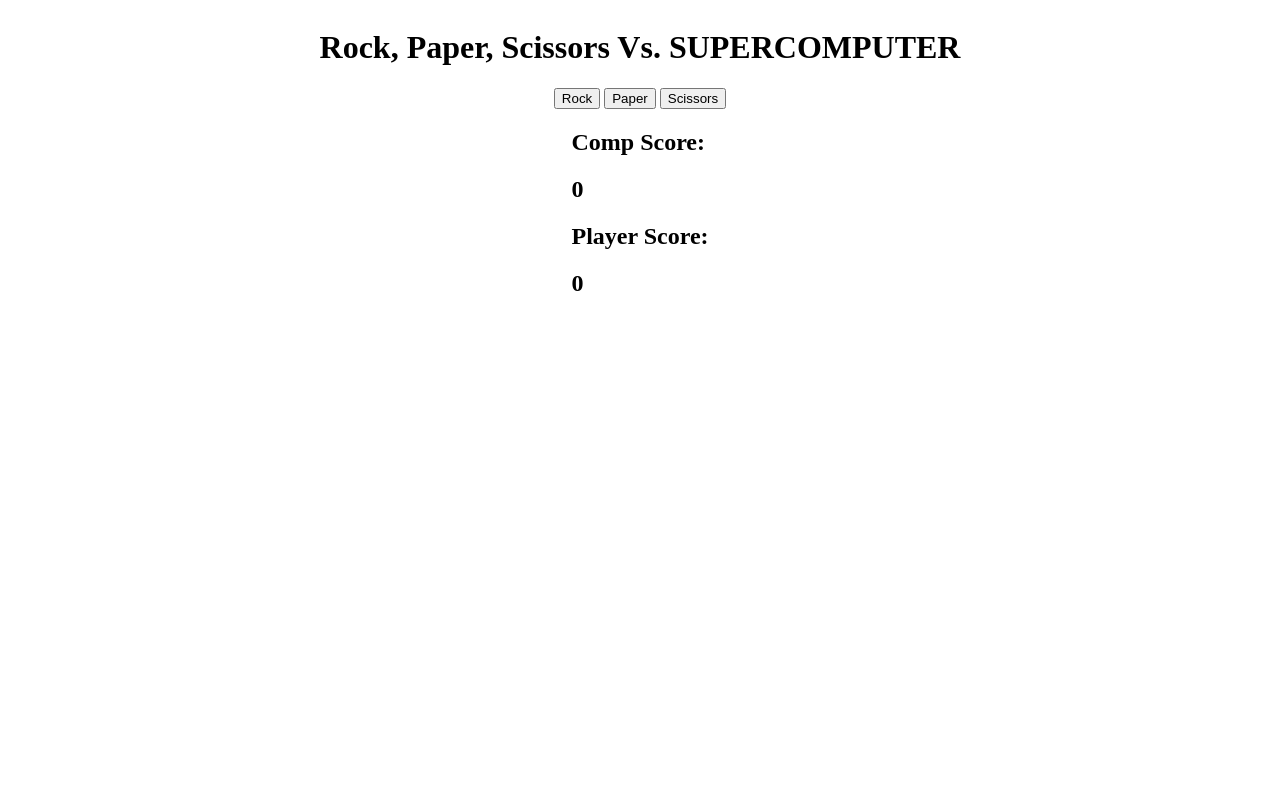
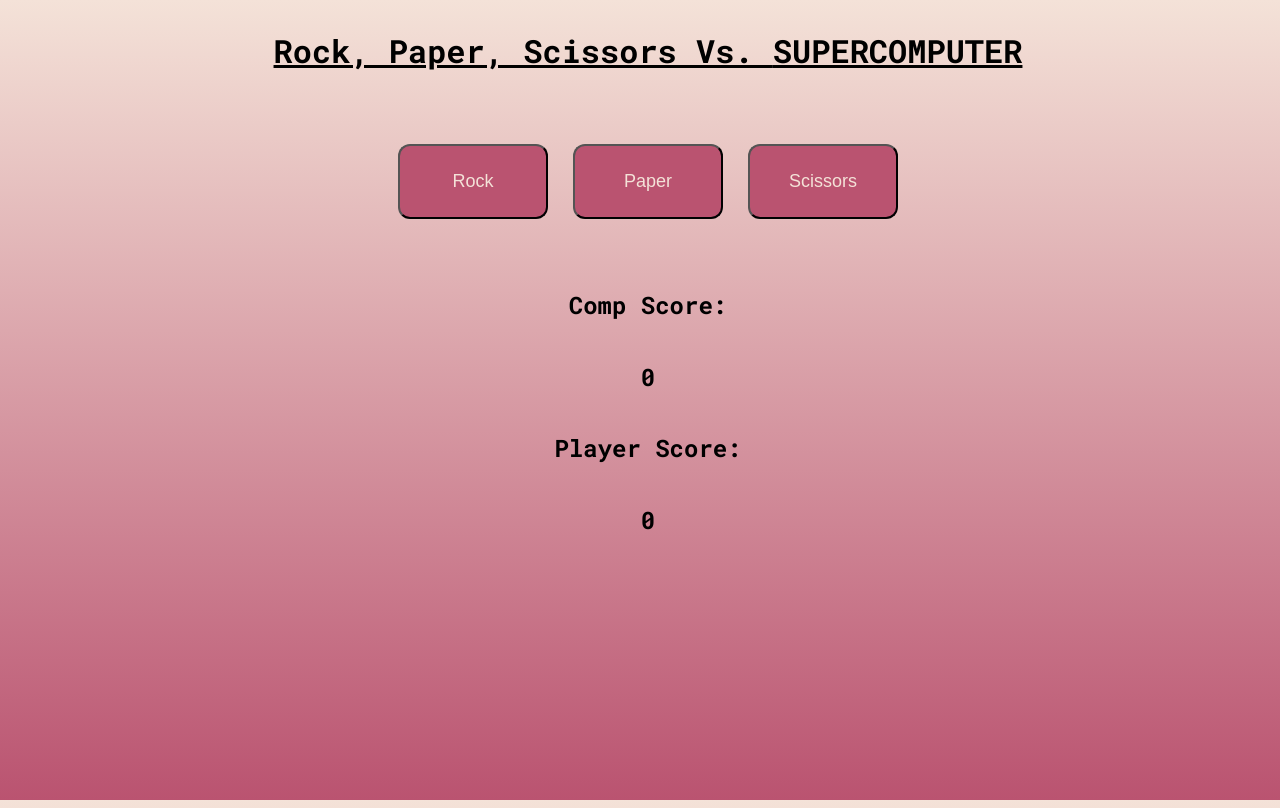
Before and after one commit to coltonbaird1/rock-paper-scissors-javascript, a plain HTML site: page index.html in a window 1280 px wide. Drawn offline with Linux system fonts and the light colour scheme.

Commit message:
Made site look prettier with css styles

```diff
--- a/index.html
+++ b/index.html
@@ -7,6 +7,9 @@
     <title>Document</title>
     <script src="script.js"></script>
     <link rel="stylesheet" href="styles.css">
+    <link rel="preconnect" href="https://fonts.googleapis.com">
+<link rel="preconnect" href="https://fonts.gstatic.com" crossorigin>
+<link href="https://fonts.googleapis.com/css2?family=Roboto+Mono:wght@700&display=swap" rel="stylesheet">
 </head>
 <body>
     <div class="container">
@@ -21,12 +24,12 @@
         </div>
 
         <div class="score">
-            <div class="comp-score">
+            <div class="comp-score align">
                 <h2>Comp Score:</h2>
                 <h2>0</h2>
             </div>
 
-            <div class="player-score">
+            <div class="player-score align">
                 <h2>Player Score:</h2>
                 <h2>0</h2>
             </div>
--- a/styles.css
+++ b/styles.css
@@ -1,6 +1,42 @@
+html {
+    height: 100%;
+}
+body {
+    background-image: linear-gradient(#f4e2d8, #ba5370);
+    height: 100%;
+    width: 100%;
+    font-family: 'Roboto Mono', monospace;
+}
+
 .container {
     display: flex;
     justify-content: center;
     align-items: center;
     flex-direction: column;
+    gap: 50px;
 }
+
+.align {
+    display: flex;
+    justify-content: center;
+    align-items: center;
+    flex-direction: column;
+}
+
+button {
+    border-radius: 12px;
+    width: 150px;
+    height: 75px;
+    font-size: 18px;
+    background-color: #ba5370;
+    color: #f4e2d8;
+}
+
+h1 {
+    text-decoration: underline;
+}
+
+.options {
+    display: flex;
+    gap: 25px;
+}
```
